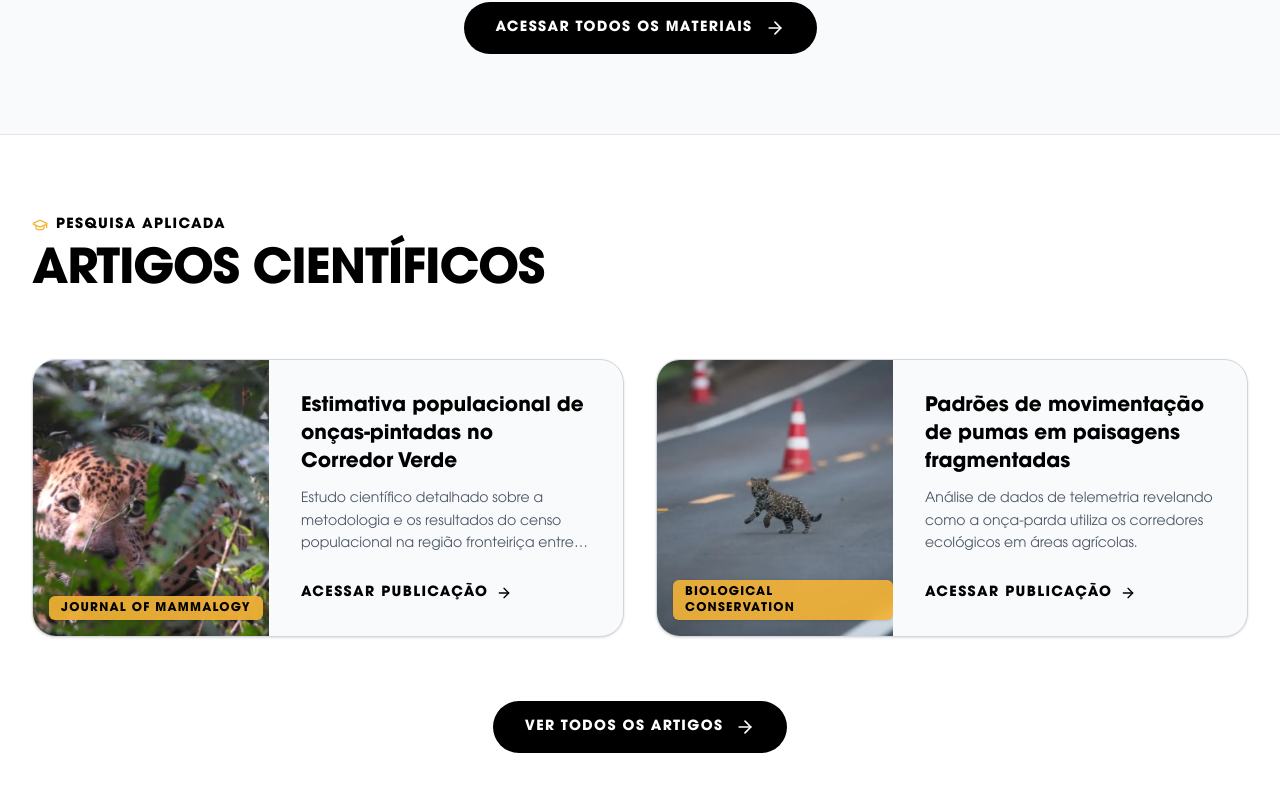
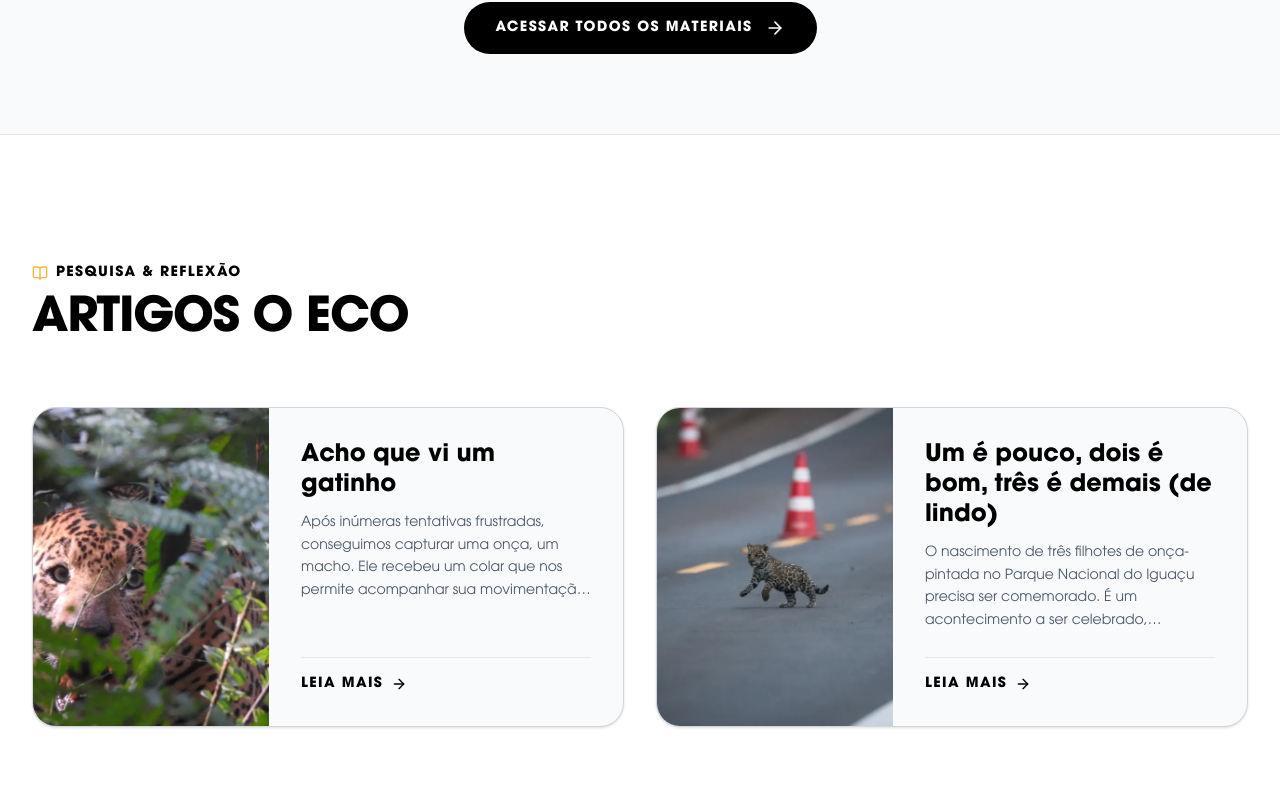
Before and after one commit to danieleksantos/projeto-oncas-do-iguacu, a Next.js app: page /conteudos in a window 1280 px wide. Shown: the part 2995-3784 px from the top of the page. Built offline with nearby package versions, Linux system fonts and the light colour scheme.

Commit message:
adjustments artigos page

```diff
--- a/app/conteudos/components/DestaquesArtigos.tsx
+++ b/app/conteudos/components/DestaquesArtigos.tsx
@@ -1,77 +1,77 @@
 import Link from 'next/link';
 import Image from 'next/image';
-import { ArrowRight, GraduationCap } from 'lucide-react';
+import { ArrowRight, BookOpen } from 'lucide-react';
 
 const destaquesArtigos = [
   {
-    title: 'Estimativa populacional de onças-pintadas no Corredor Verde',
+    title: 'Acho que vi um gatinho',
     description:
-      'Estudo científico detalhado sobre a metodologia e os resultados do censo populacional na região fronteiriça entre Brasil e Argentina.',
+      'Após inúmeras tentativas frustradas, conseguimos capturar uma onça, um macho. Ele recebeu um colar que nos permite acompanhar sua movimentação, tanto por GPS quanto VHS. Onças-pintadas são figuras meio mágicas e que mexem com emoções e imaginação...',
     image: '/conteudos/artigos/artigo1.webp',
-    journal: 'Journal of Mammalogy',
+    link: 'https://oeco.org.br/analises/acho-que-vi-um-gatinho/',
   },
   {
-    title: 'Padrões de movimentação de pumas em paisagens fragmentadas',
+    title: 'Um é pouco, dois é bom, três é demais (de lindo)',
     description:
-      'Análise de dados de telemetria revelando como a onça-parda utiliza os corredores ecológicos em áreas agrícolas.',
+      'O nascimento de três filhotes de onça-pintada no Parque Nacional do Iguaçu precisa ser comemorado. É um acontecimento a ser celebrado, especialmente quando isso acontece na Mata Atlântica, bioma onde a espécie está criticamente ameaçada...',
     image: '/conteudos/artigos/artigo2.webp',
-    journal: 'Biological Conservation',
+    link: 'https://oeco.org.br/analises/um-e-pouco-dois-e-bom-tres-e-demais-de-lindo/',
   },
 ];
 
 export default function DestaquesArtigos() {
   return (
-    <section className="w-full py-20 bg-white flex justify-center pb-32">
+    <section className="w-full py-20 lg:py-32 bg-white flex justify-center pb-32">
       <div className="mx-auto w-full max-w-7xl px-6 lg:px-8">
         <div className="max-w-2xl mb-12 lg:mb-16 text-center md:text-left mx-auto md:mx-0">
           <span className="flex items-center justify-center md:justify-start gap-2 text-onca-preto text-sm font-bold uppercase tracking-widest mb-3">
-            <GraduationCap className="w-4 h-4 text-onca-laranja" /> Pesquisa
-            Aplicada
+            <BookOpen className="w-4 h-4 text-onca-laranja" /> Pesquisa &
+            Reflexão
           </span>
           <h2 className="text-3xl md:text-4xl lg:text-5xl font-bold uppercase tracking-tight text-onca-preto">
-            Artigos Científicos
+            Artigos O Eco
           </h2>
         </div>
 
         <div className="grid lg:grid-cols-2 gap-8">
           {destaquesArtigos.map((artigo, index) => (
-            <div
+            <Link
               key={index}
-              className="bg-gray-50 rounded-3xl shadow-sm border border-gray-300 overflow-hidden flex flex-col sm:flex-row group hover:shadow-xl transition-all duration-300 hover:-translate-y-1 hover:border-onca-preto/20"
+              href={artigo.link}
+              target="_blank"
+              rel="noopener noreferrer"
+              className="group flex flex-col sm:flex-row bg-gray-50 rounded-3xl shadow-sm border border-gray-300 overflow-hidden hover:shadow-xl transition-all duration-300 hover:border-onca-preto/20 outline-none focus-visible:ring-4 focus-visible:ring-onca-laranja/50"
             >
-              <div className="relative w-full sm:w-2/5 aspect-[4/3] sm:aspect-auto shrink-0 bg-gray-200 overflow-hidden">
+              <div className="relative w-full sm:w-2/5 aspect-4/3 sm:aspect-auto shrink-0 bg-gray-200 overflow-hidden">
                 <Image
                   src={artigo.image}
                   alt={artigo.title}
                   fill
                   className="object-cover transition-transform duration-500 group-hover:scale-105"
+                  sizes="(max-width: 640px) 100vw, (max-width: 1024px) 50vw, 33vw"
                 />
-                {/* Etiqueta Laranja */}
-                <div className="absolute bottom-4 left-4 bg-onca-laranja/90 backdrop-blur-sm px-3 py-1 rounded-md text-xs font-bold tracking-widest uppercase text-onca-preto shadow-sm">
-                  {artigo.journal}
-                </div>
               </div>
+
               <div className="p-6 md:p-8 flex flex-col justify-between w-full sm:w-3/5">
                 <div className="mb-6">
-                  <h3 className="text-xl font-bold text-onca-preto mb-3 line-clamp-3 group-hover:text-onca-laranja-escuro transition-colors">
+                  <h3 className="text-2xl font-bold text-onca-preto mb-3 line-clamp-3 group-hover:text-onca-laranja-escuro transition-colors duration-300 leading-tight">
                     {artigo.title}
                   </h3>
-                  <p className="text-gray-600 leading-relaxed text-sm line-clamp-3">
+                  <p className="text-gray-600 leading-relaxed text-sm line-clamp-4">
                     {artigo.description}
                   </p>
                 </div>
-                <div className="mt-auto">
-                  <span className="inline-flex items-center gap-2 text-sm font-bold uppercase tracking-widest text-onca-preto transition-colors">
-                    Acessar Publicação
-                    <ArrowRight className="w-4 h-4 transition-transform group-hover:translate-x-1" />
+                <div className="mt-auto pt-4 border-t border-gray-200 flex items-center">
+                  <span className="group/btn inline-flex items-center gap-2 text-sm font-bold uppercase tracking-widest text-onca-preto transition-all duration-300 hover:scale-105 hover:text-onca-laranja-escuro origin-left">
+                    Leia Mais
+                    <ArrowRight className="w-4 h-4 transition-transform duration-300 group-hover/btn:translate-x-1" />
                   </span>
                 </div>
               </div>
-            </div>
+            </Link>
           ))}
         </div>
 
-        {/* BOTÃO CALL TO ACTION CENTRALIZADO */}
         <div className="mt-12 lg:mt-16 flex justify-center">
           <Link
             href="/conteudos/artigos"
--- a/app/conteudos/downloads/page.tsx
+++ b/app/conteudos/downloads/page.tsx
@@ -16,19 +16,21 @@ const materiais = [
   {
     title: 'Guia Atendimento a Predação',
     description:
-      'O guia é dividido em etapas claras e objetivas, que vão desde o atendimento inicial até o monitoramento pós-intervenção, garantindo a segurança tanto dos animais domésticos quanto dos grandes felinos.',
+      'Orientações para garantir a segurança tanto dos animais domésticos quanto dos grandes felinos.',
     image: '/conteudos/downloads/download2.png',
     link: 'https://drive.google.com/file/d/1rv_CAnR_syo-RyQk3yrjT57FPF1jk_tU/view',
   },
   {
     title: 'Folder sobre Segurança',
-    description: 'Orientações sobre encontro com grandes felinos.',
+    description:
+      'Orientações sobre o que fazer se você encontrar grandes felinos.',
     image: '/conteudos/downloads/download3.png',
     link: 'https://drive.google.com/file/d/1Eeu9TFE-DmGEkzMeTA6kRJ4wlEKs83Ug/view',
   },
   {
     title: 'Guia de Coexistência',
-    description: 'Onças e o Homem podem viver em harmonia?',
+    description:
+      'Onças e o Homem podem viver em harmonia? Saiba mais sobre os felinos e como conviver e cuidar deles.',
     image: '/conteudos/downloads/download4.png',
     link: 'https://drive.google.com/file/d/1IKm4Wlm9Lf-XIhpcPpMpg8UXPP49IVxe/view',
   },
@@ -49,7 +51,7 @@ const materiais = [
   {
     title: 'Bichos do Parque Nacional do Iguaçu',
     description:
-      '“Nós devemos proteger os desprotegidos, cuidar daqueles que precisam de cuidados e falar por aqueles que não têm voz. Devemos dar a todos os animais a chance de viver a vida.” – Anthony Douglas Williams',
+      'Este material irá apresentar a você um pouco mais sobre os animais que vivem no Parque Nacional do Iguaçu',
     image: '/conteudos/downloads/download7.png',
     link: 'https://drive.google.com/file/d/1sAqDbufBm3eNuZhbzx_OgIC-8epTfMDF/view',
   },
@@ -64,12 +66,10 @@ const materiais = [
 
 export default function DownloadsPage() {
   return (
-    <div className="bg-gray-50 text-onca-preto min-h-screen pb-24 selection:bg-onca-laranja selection:text-onca-preto">
-      {/* HERO SECTION MODELO PADRÃO */}
+    <div className="bg-gray-50 text-onca-preto min-h-screen pb-10 selection:bg-onca-laranja selection:text-onca-preto">
       <section className="relative bg-onca-preto w-full flex justify-center overflow-hidden">
         <div className="w-full max-w-7xl flex flex-col md:flex-row items-stretch relative">
-          {/* LADO ESQUERDO: Imagem Desktop */}
-          <div className="relative z-10 hidden md:block md:w-[60%] min-h-[500px] shrink-0">
+          <div className="relative z-10 hidden md:block md:w-[60%] min-h-125 shrink-0">
             <div className="absolute inset-y-0 left-0 w-24 bg-linear-to-r from-onca-preto to-transparent z-20 pointer-events-none"></div>
             <div className="absolute inset-y-0 right-0 w-48 bg-linear-to-l from-onca-preto via-onca-preto/90 to-transparent z-20 pointer-events-none"></div>
 
@@ -83,7 +83,6 @@ export default function DownloadsPage() {
             />
           </div>
 
-          {/* LADO DIREITO: Texto e Imagem Mobile */}
           <div className="relative z-20 w-full md:w-[40%] flex flex-col justify-center shrink-0 py-12 md:py-32">
             <div className="absolute top-1/2 left-1/2 -translate-x-1/2 -translate-y-1/2 w-[80%] h-[80%] bg-onca-laranja/10 blur-[100px] rounded-full z-0 mix-blend-screen pointer-events-none"></div>
 
@@ -98,7 +97,6 @@ export default function DownloadsPage() {
                 </h1>
               </div>
 
-              {/* Imagem Mobile (escondida no desktop) */}
               <div className="relative w-full h-[45vh] md:hidden my-8">
                 <Image
                   src="/conteudos/downloads/hero-downloads.png"
@@ -122,12 +120,12 @@ export default function DownloadsPage() {
         </div>
       </section>
 
-      {/* GRID DE MATERIAIS */}
       <div className="w-full bg-white border-b border-gray-200 relative z-30">
         <div className="mx-auto max-w-7xl px-6 pt-10">
           <VoltarLinkConteudo />
         </div>
       </div>
+
       <section className="mx-auto w-full max-w-7xl px-6 lg:px-8 pt-16">
         <div className="grid lg:grid-cols-2 gap-8">
           {materiais.map((item, index) => (
@@ -138,8 +136,7 @@ export default function DownloadsPage() {
               rel="noopener noreferrer"
               className="group flex flex-col sm:flex-row bg-white rounded-3xl shadow-sm border border-gray-300 overflow-hidden hover:shadow-xl transition-all duration-300 hover:border-onca-laranja/30 outline-none focus-visible:ring-4 focus-visible:ring-onca-laranja/50"
             >
-              {/* Contêiner da Imagem com object-cover e object-top */}
-              <div className="relative w-full sm:w-2/5 aspect-[4/3] sm:aspect-auto shrink-0 bg-gray-200 overflow-hidden">
+              <div className="relative w-full sm:w-2/5 aspect-4/3 sm:aspect-auto shrink-0 bg-gray-200 overflow-hidden">
                 <Image
                   src={item.image}
                   alt={item.title}
@@ -149,7 +146,6 @@ export default function DownloadsPage() {
                 />
               </div>
 
-              {/* Contêiner de Texto */}
               <div className="p-6 md:p-8 flex flex-col justify-between w-full sm:w-3/5">
                 <div className="mb-6">
                   <h3 className="text-2xl font-bold text-onca-preto mb-3 line-clamp-2 group-hover:text-onca-laranja-escuro transition-colors duration-300">
@@ -170,7 +166,8 @@ export default function DownloadsPage() {
           ))}
         </div>
       </section>
-      <div className="w-full bg-gray-50 border-t border-gray-200 py-12">
+
+      <div className="w-full bg-gray-50 border-t border-gray-200 py-8">
         <div className="mx-auto max-w-7xl px-6 flex justify-center md:justify-start">
           <VoltarLinkConteudo />
         </div>
```
Also changed, not shown: app/conteudos/artigos/page.tsx (+29 -37 lines).
